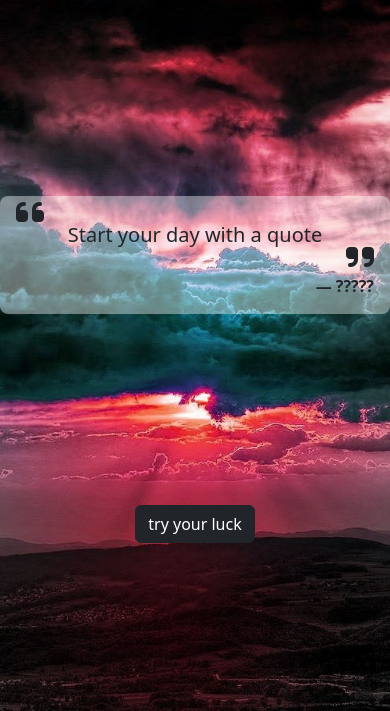
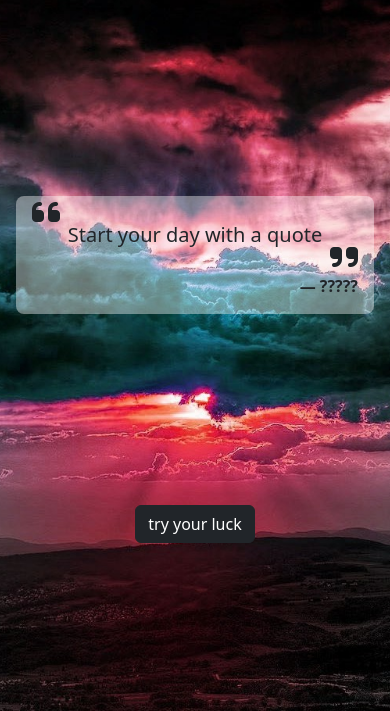
Before and after one commit to eslam901/QuoteForYou, a plain HTML site: page index.html in a window 390 px wide. Shown: the part 133-844 px from the top of the page. Drawn offline with Linux system fonts and the light colour scheme.

Commit message:
responsive

```diff
--- a/index.html
+++ b/index.html
@@ -13,7 +13,7 @@
 
   <body>
 
-    <header class="w-100 vh-100 d-flex py-5 flex-column justify-content-between align-items-center ">
+    <header class="w-100 vh-100 d-flex py-5 flex-column justify-content-between align-items-center px-3">
       <h1 class="text-white-50 mb-4 mt-5">
         Quote of the Day
       </h1>
```
